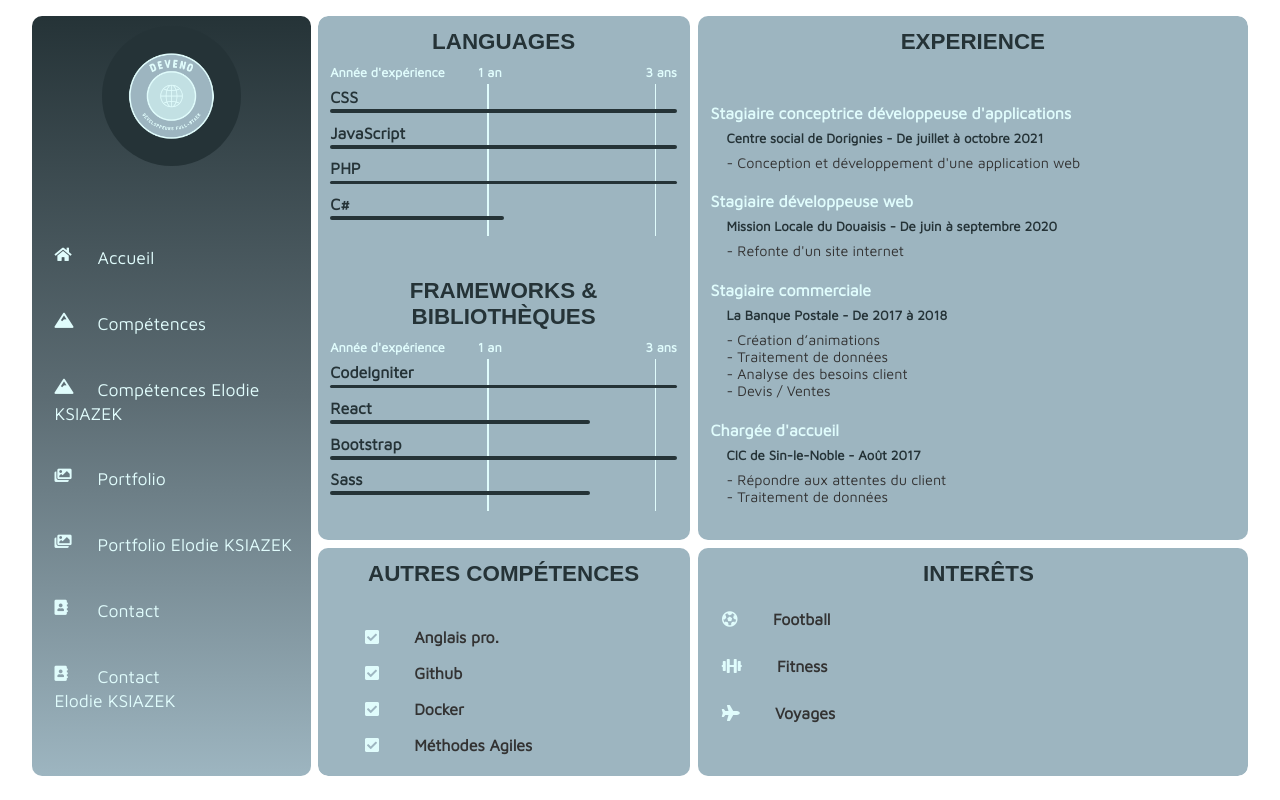
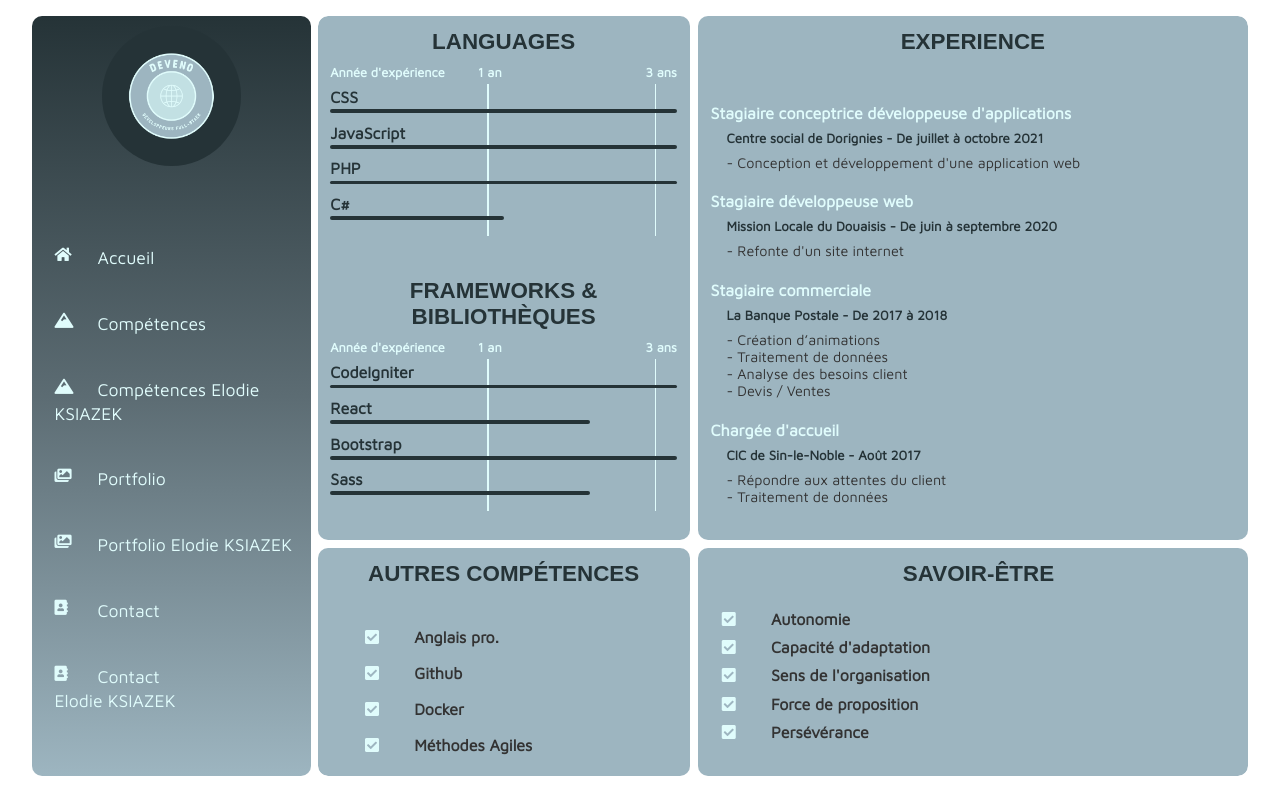
Before and after one commit to elodie-sz/CV-React, a React (Create React App) app: page /competencesEK in a window 1280 px wide. Built offline with nearby package versions, Linux system fonts and the light colour scheme; a web font is replaced by a local one.

Commit message:
ajout de savoir etre à la place des interets

```diff
--- a/src/components/knowledgesEK/HobbiesEK.js
+++ b/src/components/knowledgesEK/HobbiesEK.js
@@ -6,15 +6,27 @@ const HobbiesEK = () => {
 
             <div className="hobbies">
 
-                <h3>Interêts</h3>
+                <h3>Savoir-être</h3>
 
                 <br/>
 
-                <ul>
+                 <ul>
+                    <li><i className="fas fa-check-square"></i><span>Autonomie</span></li>
+                    <li><i className="fas fa-check-square"></i><span>Capacité d'adaptation</span></li>
+                    <li><i className="fas fa-check-square"></i><span>Sens de l'organisation</span></li>
+                    <li><i className="fas fa-check-square"></i><span>Force de proposition</span></li>
+                    <li><i className="fas fa-check-square"></i><span>Persévérance</span></li>
+                </ul>
+
+
+
+                {/* <ul>
                     <li className="hobby"><i className="fas fa-futbol"></i><span>Football</span></li>
                     <li className="hobby"><i className="fas fa-dumbbell"></i><span>Fitness</span></li>
                     <li className="hobby"><i className="fas fa-plane"></i><span>Voyages</span></li>
-                </ul>
+                </ul> */}
+
+
             </div>
         </div>
     );
```
